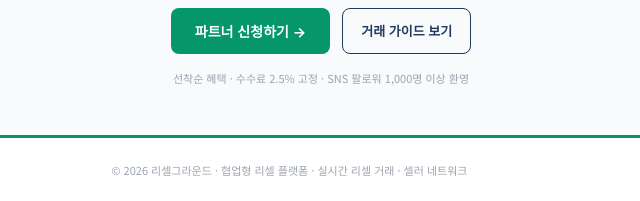
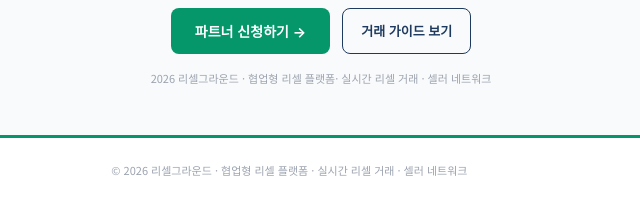
Before and after one commit to lee123331/resellground, a website: page index.html in a window 1280 px wide. Shown: the part 4829-5030 px from the top of the page, 319-959 px from the left. Drawn offline with Linux system fonts and the light colour scheme.

Commit message:
update guide wording and footer copy

```diff
--- a/index.html
+++ b/index.html
@@ -379,7 +379,7 @@
         <button class="btn btn--p btn--lg" id="ctaBtn">파트너 신청하기 →</button>
         <button class="btn btn--outline-brand" data-goto="guide">거래 가이드 보기</button>
       </div>
-      <p style="font-size:11px;color:var(--text-mute);margin-top:var(--s4)">선착순 혜택 · 수수료 2.5% 고정 · SNS 팔로워 1,000명 이상 환영</p>
+      <p style="font-size:11px;color:var(--text-mute);margin-top:var(--s4)">2026 리셀그라운드 · 협업형 리셀 플랫폼· 실시간 리셀 거래 · 셀러 네트워크</p>
     </div>
   </section>
 
```
